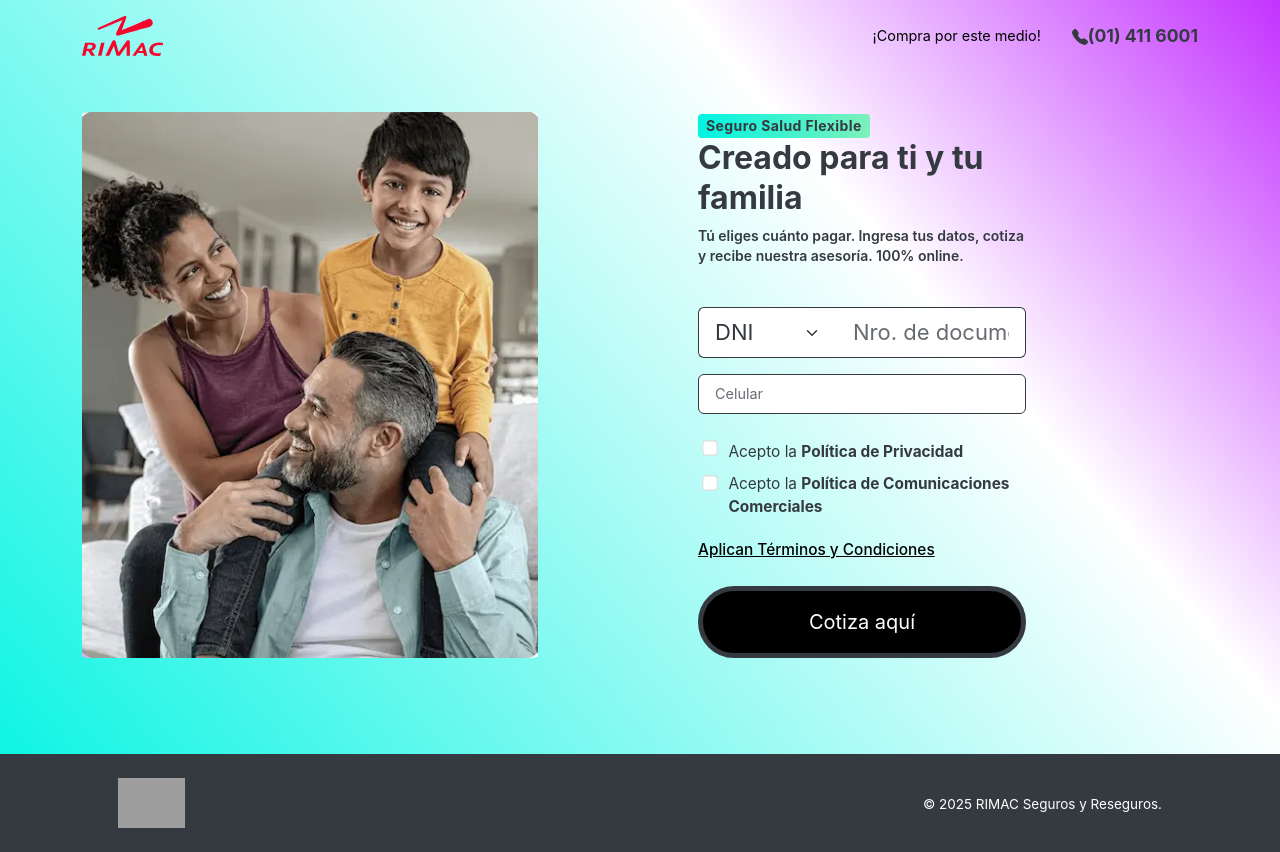
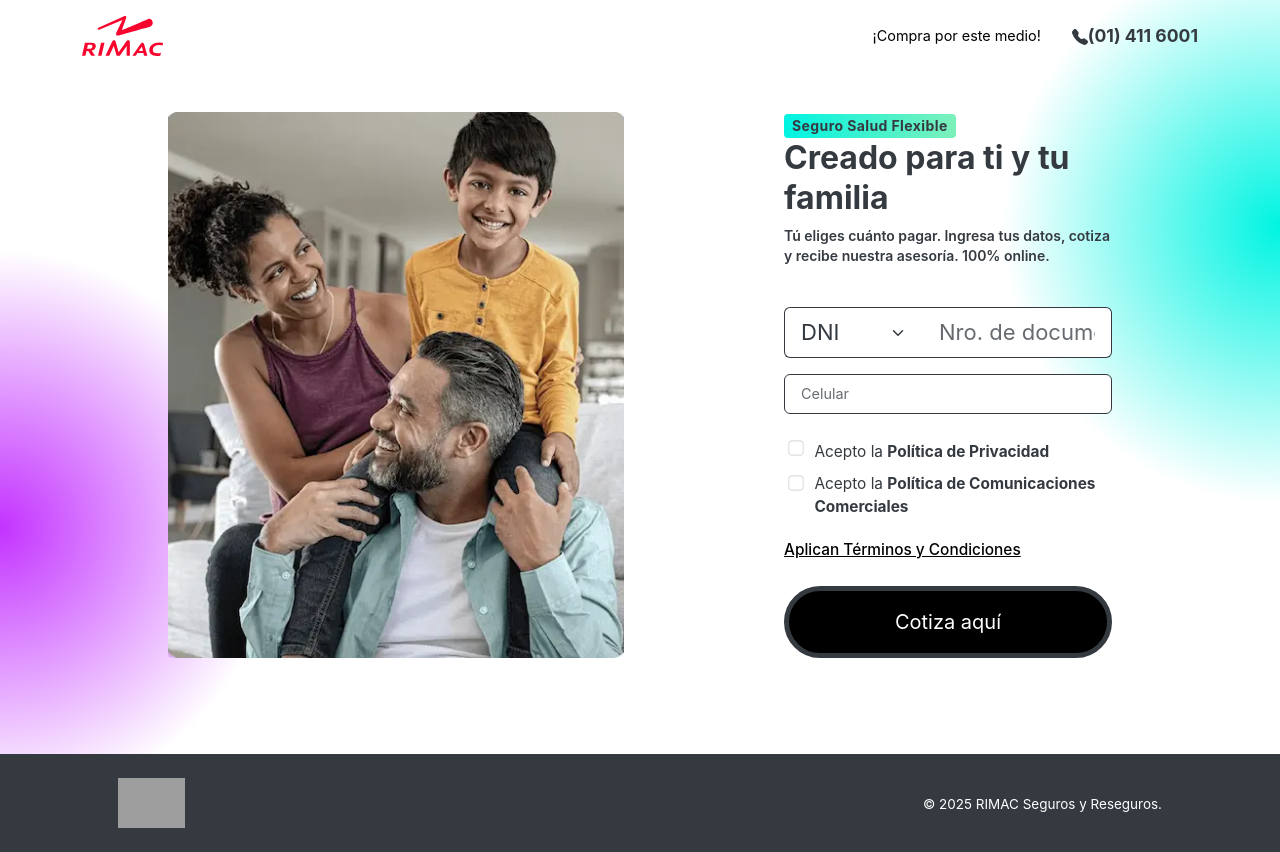
Before and after one commit to aireenrosas/rimac_prub, a React (Vite) app: page / in a window 1280 px wide. Built offline with nearby package versions, Linux system fonts and the light colour scheme; grey boxes are pictures that could not be loaded.

Commit message:
add plans cards

```diff
--- a/package.json
+++ b/package.json
@@ -11,11 +11,14 @@
   },
   "dependencies": {
     "@popperjs/core": "^2.11.8",
+    "@splidejs/react-splide": "^0.7.12",
+    "@splidejs/splide": "^4.1.4",
     "bootstrap": "^5.3.8",
     "react": "^19.1.1",
     "react-dom": "^19.1.1",
     "react-hook-form": "^7.62.0",
-    "react-router-dom": "^7.8.2"
+    "react-router-dom": "^7.8.2",
+    "swiper": "^11.2.10"
   },
   "devDependencies": {
     "@eslint/js": "^9.33.0",
--- a/src/App.tsx
+++ b/src/App.tsx
@@ -9,12 +9,16 @@ function App() {
   return (
     <UserProvider>
       <Router>
+        <div className="app-wrapper">
           <Header />
+          <main className="flex-grow-1">
             <Routes>
               <Route path="/" element={<Home />} />
               <Route path="/plans" element={<Plans />} />
             </Routes>
+          </main>
           <Footer />
+        </div>
       </Router>
     </UserProvider>
   )
--- a/src/pages/Home/Home.tsx
+++ b/src/pages/Home/Home.tsx
@@ -4,7 +4,7 @@ import HomeForm from "../../components/HomeForm/HomeForm";
 export default function Home() {
   return (
     <section className="home">
-      <div className="container">
+      <div className="container d-flex justify-content-center">
         <div className="row">
           <div className="home__left d-none d-md-inline me-md-2">
             <img
--- a/src/scss/_bootswatch.scss
+++ b/src/scss/_bootswatch.scss
@@ -128,3 +128,7 @@ a {
 p {
   font-size: 10px;
 }
+
+.tab-content {
+  min-height: 70vh;
+}
--- a/src/scss/styles.scss
+++ b/src/scss/styles.scss
@@ -2,11 +2,14 @@
 @import "bootstrap/scss/bootstrap";
 @import "./bootswatch";
 
-body {
-  background: linear-gradient(50deg, $aqua100 0%, $white 70%, $violeta 100%);
-  min-height: 100vh;
-  margin: 0;
-  padding: 0;
+html, body, #root, .app-wrapper {
+  height: 100%;
+  display: flex;
+  flex-direction: column;
+}
+
+main {
+  flex: 1;
 }
 
 .header {
@@ -56,12 +59,29 @@ body {
 }
 
 .home {
+  // background: linear-gradient(
+  //   60deg,
+  //   $violeta 0%,
+  //   $white 20%,
+  //   $white 85%,
+  //   $aqua100 100%
+  // );
+  background: radial-gradient(
+    circle at left 70%,
+    $violeta 0%,
+    transparent 20%
+  ),
+  radial-gradient(
+    circle at right 30%,
+    $aqua100 0%,
+    transparent 20%
+  ),
+  $white;
   position: relative;
   padding: 7rem 0 6rem;
   display: grid;
   place-items: center;
   min-height: calc(100vh - 106px);
-  background-color: var(--gray100);
   overflow: hidden;
 
   &__left{
@@ -154,10 +174,10 @@ body {
   width: 28px;
   height: 28px;
   border-radius: 50%;
-  border: 2px solid #ccc;
+  border: 2px solid $gray-500;
   font-size: 14px;
   font-weight: bold;
-  color: #666;
+  color: $gray-700;
 }
 
 .step-circle.active {
@@ -176,12 +196,12 @@ body {
   transition: all 0.2s ease-in-out;
 
   &.selected {
-    border-color: #2563eb; // azul
+    border-color: $blue;
   }
 }
 
 .option-card {
-  border: 2px solid #e5e7eb;
+  border: 2px solid $gray-200;
   transition: border-color 0.3s ease, box-shadow 0.3s ease;
 
   &.selected {
@@ -195,7 +215,7 @@ body {
     right: 1rem;
     width: 22px;
     height: 22px;
-    border: 2px solid #ccc;
+    border: 2px solid $gray-500;
     border-radius: 50%;
     display: flex;
     align-items: center;
@@ -214,10 +234,29 @@ body {
     }
 
     &.unchecked {
-      background-color: white;
+      background-color: $white;
     }
   }
 }
+
+.option-card, .plan-card {
+  width: 100%;
+  max-width: 260px;
+  min-height: 220px;
+  display: flex;
+  flex-direction: column;
+  justify-content: space-between;
+}
+
+.option-card svg {
+  margin-bottom: 12px;
+}
+
+.list-plans {
+  max-width: 260px;
+  margin-bottom: 12px !important;
+}
+
 
 @media (max-width: 768px) {
   .home__right {
```
Also changed, not shown: src/pages/Plans/Plans.tsx (+19 -14 lines), 1 other file (tests, documents, lock files or other folders). Lines whose indentation alone changed are shown as unchanged.
